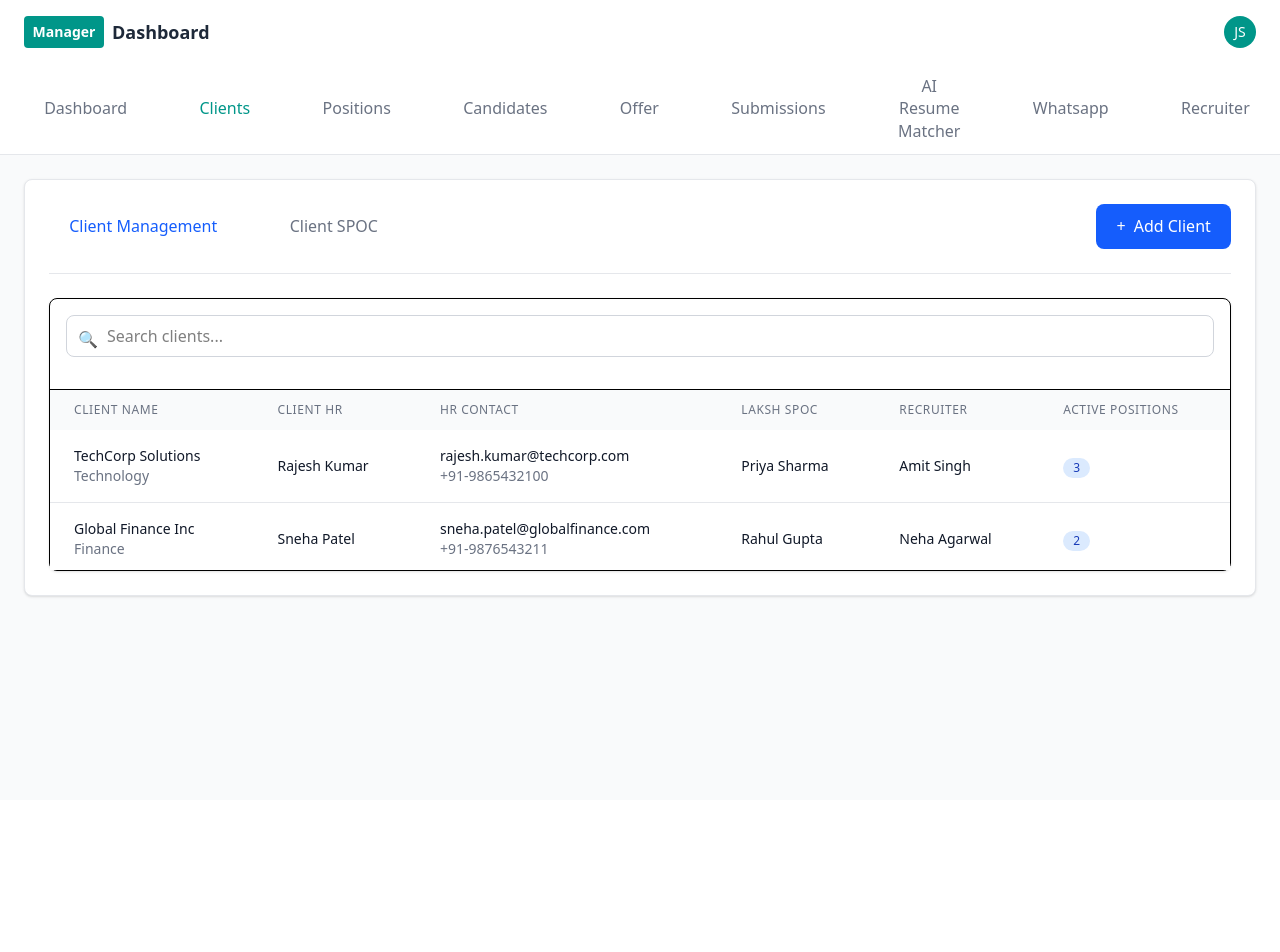
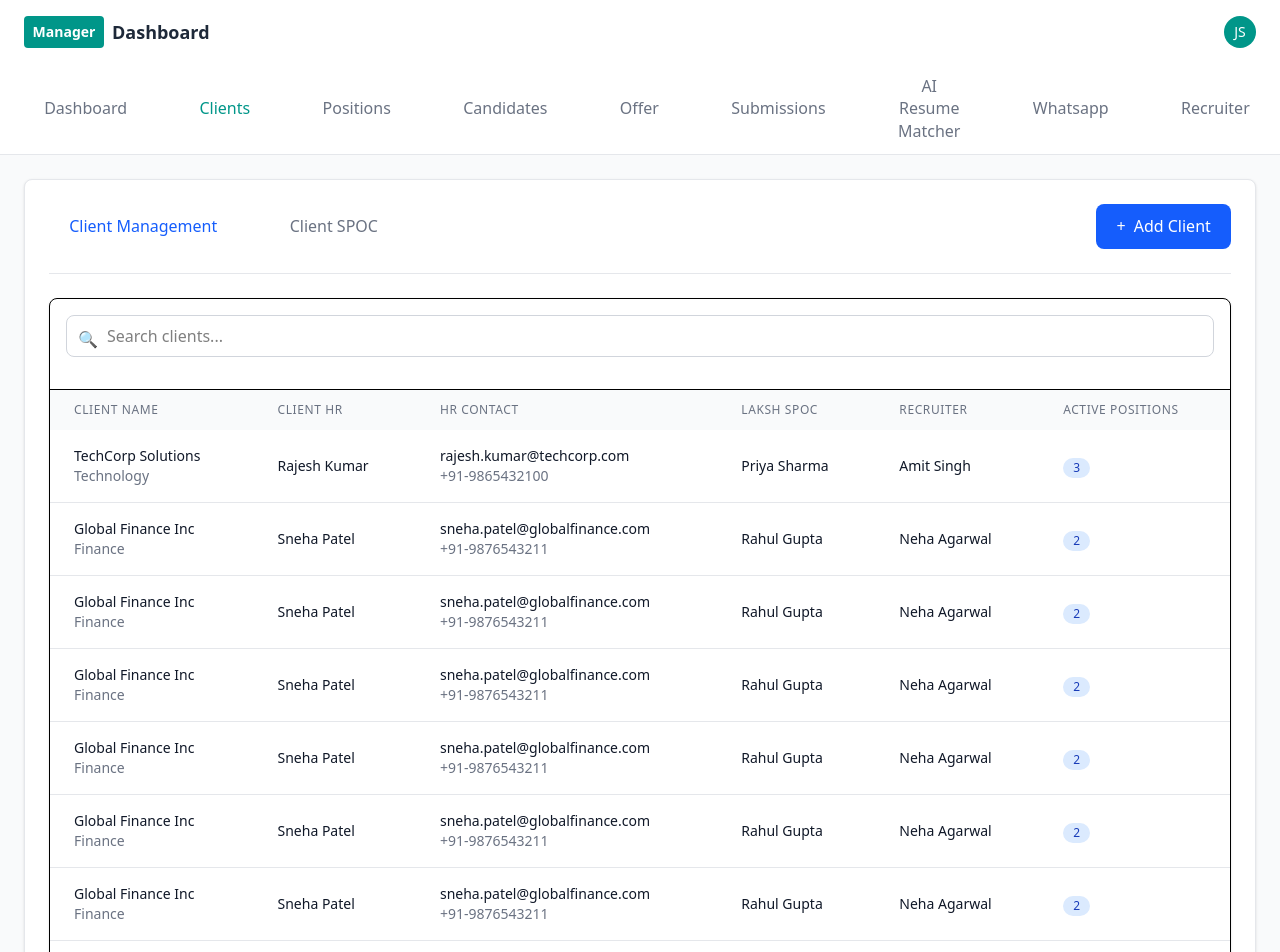
Before and after one commit to Er-Rajnish-Kumar-Tiwari/Manager-project, a React (Vite) app: page /client-management in a window 1280 px wide. Shown: the top 952 px of the page. Before the commit the page ends 800 px from the top, so only its background shows below. Built offline with nearby package versions, Linux system fonts and the light colour scheme.

Commit message:
Update ClientManagement.tsx

```diff
--- a/src/Pages/ClientManagement.tsx
+++ b/src/Pages/ClientManagement.tsx
@@ -163,6 +163,81 @@ const ClientManagement = () => {
       managementHighlights:
         "CFO: Meera Reddy (ex-Goldman Sachs), strong financial expertise",
     },
+    {
+      id: 2,
+      name: "Global Finance Inc",
+      industry: "Finance",
+      hrName: "Sneha Patel",
+      hrEmail: "sneha.patel@globalfinance.com",
+      hrPhone: "+91-9876543211",
+      lakshSpoc: "Rahul Gupta",
+      recruiter: "Neha Agarwal",
+      recruiters: ["Neha Agarwal", "Rohit Sharma"],
+      activePositions: 2,
+      status: "Active",
+      team: "Team B",
+      website: "www.globalfinance.com",
+      contract: "contract_globalfinance.pdf",
+      rates: "12-18%",
+      topPlayers: "HDFC, ICICI, Axis Bank",
+      annualTurnover: "800 Cr",
+      noOfEmployees: "3500",
+      companyCulture: "Customer-first approach, integrity and transparency",
+      usp: "Global reach, personalized financial solutions",
+      newUpdates: "IPO planned for Q3 2025",
+      managementHighlights:
+        "CFO: Meera Reddy (ex-Goldman Sachs), strong financial expertise",
+    },
+    {
+      id: 2,
+      name: "Global Finance Inc",
+      industry: "Finance",
+      hrName: "Sneha Patel",
+      hrEmail: "sneha.patel@globalfinance.com",
+      hrPhone: "+91-9876543211",
+      lakshSpoc: "Rahul Gupta",
+      recruiter: "Neha Agarwal",
+      recruiters: ["Neha Agarwal", "Rohit Sharma"],
+      activePositions: 2,
+      status: "Active",
+      team: "Team B",
+      website: "www.globalfinance.com",
+      contract: "contract_globalfinance.pdf",
+      rates: "12-18%",
+      topPlayers: "HDFC, ICICI, Axis Bank",
+      annualTurnover: "800 Cr",
+      noOfEmployees: "3500",
+      companyCulture: "Customer-first approach, integrity and transparency",
+      usp: "Global reach, personalized financial solutions",
+      newUpdates: "IPO planned for Q3 2025",
+      managementHighlights:
+        "CFO: Meera Reddy (ex-Goldman Sachs), strong financial expertise",
+    },
+    {
+      id: 2,
+      name: "Global Finance Inc",
+      industry: "Finance",
+      hrName: "Sneha Patel",
+      hrEmail: "sneha.patel@globalfinance.com",
+      hrPhone: "+91-9876543211",
+      lakshSpoc: "Rahul Gupta",
+      recruiter: "Neha Agarwal",
+      recruiters: ["Neha Agarwal", "Rohit Sharma"],
+      activePositions: 2,
+      status: "Active",
+      team: "Team B",
+      website: "www.globalfinance.com",
+      contract: "contract_globalfinance.pdf",
+      rates: "12-18%",
+      topPlayers: "HDFC, ICICI, Axis Bank",
+      annualTurnover: "800 Cr",
+      noOfEmployees: "3500",
+      companyCulture: "Customer-first approach, integrity and transparency",
+      usp: "Global reach, personalized financial solutions",
+      newUpdates: "IPO planned for Q3 2025",
+      managementHighlights:
+        "CFO: Meera Reddy (ex-Goldman Sachs), strong financial expertise",
+    },
   ]);
 
   // Sample recruiters data for dropdown
@@ -270,7 +345,7 @@ const ClientManagement = () => {
                   </div>
                 </div>
 
-                <div className="overflow-y-auto" style={{ maxHeight: "180px" }}>
+                <div className="w-full">
                   <table className="w-full">
                     <thead className="bg-gray-50">
                       <tr>
@@ -1521,7 +1596,7 @@ const ClientManagement = () => {
                 </div>
 
                 {/* 👇 Yahan scroll system lagaya gaya hai */}
-                <div className="overflow-y-auto" style={{ maxHeight: "180px" }}>
+                <div className="w-full">
                   <table className="w-full">
                     <thead className="bg-gray-50 sticky top-0 z-10">
                       <tr>
```
